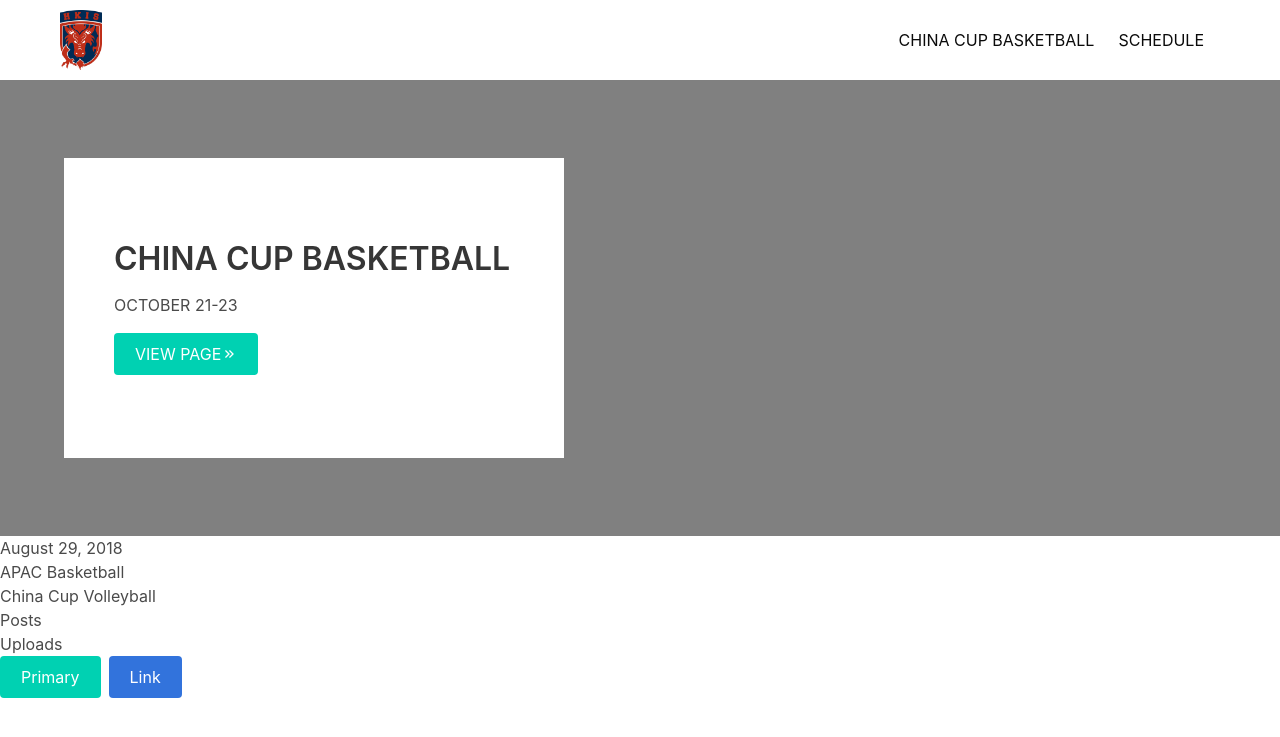
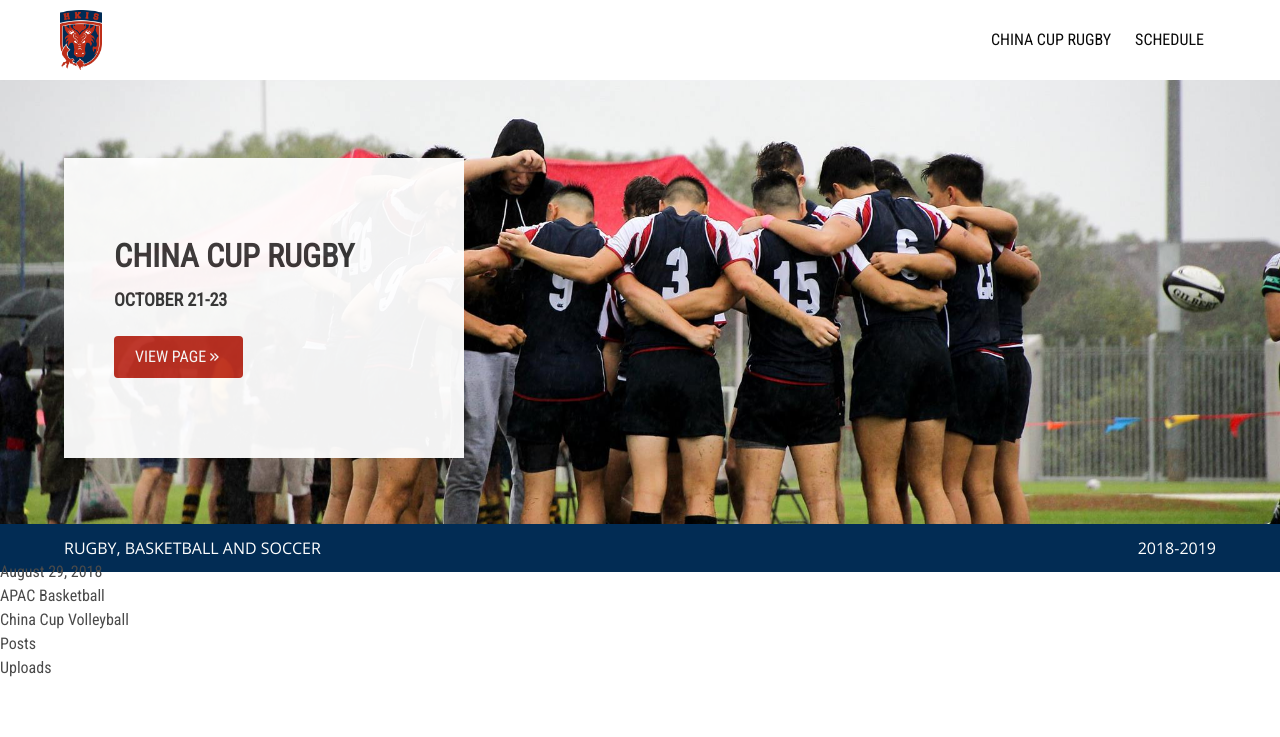
Before and after one commit to kristelfung/hkisdragons, a Jekyll site: the page built from index.md, in a window 1280 px wide. Shown: the top 737 px of the page. Built offline with Jekyll 4.4.1, drawn with Linux system fonts in a browser that asks for light colours; nearby versions of some CDN libraries; our own code applies the rules of GitHub Pages for plain Markdown files.

Commit message:
add bar + background image

```diff
--- a/_includes/head.html
+++ b/_includes/head.html
@@ -2,6 +2,7 @@
     <meta charset="UTF-8">
     <meta name="viewport" content="width=device-width, initial-scale=1">
     <title>{{site.title}}</title>
+    <link href="https://fonts.googleapis.com/css?family=Open+Sans|Roboto+Condensed" rel="stylesheet">
     <link rel="stylesheet" href="//cdn.materialdesignicons.com/2.6.95/css/materialdesignicons.min.css">
     <link rel="stylesheet" href="{{ "/assets/css/styles.css" | relative_url }}">
 </head>
--- a/_layouts/home.html
+++ b/_layouts/home.html
@@ -17,6 +17,18 @@ layout: default
         </div>
     </div>
 </section>
+<div class="info-bar">
+    <div class="container">
+        <div class="columns">
+            <div class="column">
+                <p>Rugby, Basketball and Soccer</p>
+            </div>
+            <div class="column date">
+                <p>2018-2019</p>
+            </div>
+        </div>
+    </div>
+</div>
 
 {% for post in site.posts %}
     {{ post.title }}
@@ -26,8 +38,3 @@ layout: default
 {% assign name = collection.title %}
 <h3>{{ name }}</h3>
 {% endfor %}
-
-<div class="buttons">
-    <a class="button is-primary">Primary</a>
-    <a class="button is-link">Link</a>
-</div>
--- a/_sass/base/_base.scss
+++ b/_sass/base/_base.scss
@@ -1,3 +1,12 @@
+body {
+    font-family: 'Roboto Condensed'; /* make sure to import in future */
+
+    p {
+        font-family: 'Open Sans';
+    }
+}
+
 .button {
     padding: 20px;
+    font-weight: 500;
 }
--- a/_sass/base/_variables.scss
+++ b/_sass/base/_variables.scss
@@ -0,0 +1,2 @@
+$primary: #bd3022;
+$blue: #022c54;
--- a/_sass/partials/_hero.scss
+++ b/_sass/partials/_hero.scss
@@ -1,15 +1,33 @@
 .hero {
-    background-color: grey;
+    background-image: url('../../../images/bg-test.jpg');
+    background-size: cover;
+    background-position: center center;
     text-transform: uppercase;
 }
 
 .featured {
-    max-width: 500px;
+    max-width: 400px;
     height: 300px;
-    background-color: white;
+    background-color: $white;
+    opacity: 0.95;
     padding-left: 50px;
     padding-right: 50px;
     margin: 30px 0px;
     display: flex;
     align-items: center;
+
+    .button {
+        margin-top: 10px;
+    }
 }
+
+.info-bar {
+    background-color: $blue;
+    color: white;
+    font-weight: 500;
+    text-transform: uppercase;
+
+    .date {
+        text-align: right;
+    }
+}
--- a/index.md
+++ b/index.md
@@ -3,5 +3,5 @@ layout: home
 button: view page
 ---
 
-# China Cup Basketball
-October 21-23
+# China Cup Rugby
+##### October 21-23
```
Also changed, not shown: images/bg-test.jpg (added).
